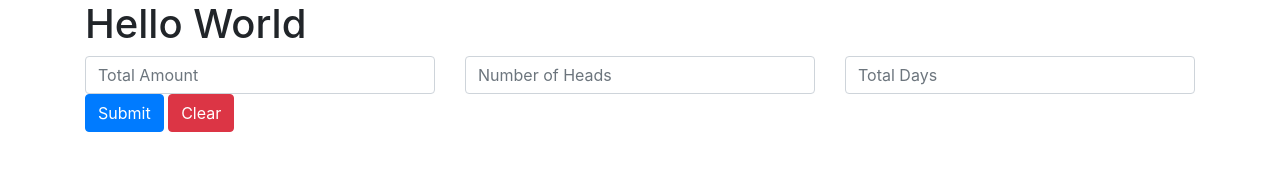
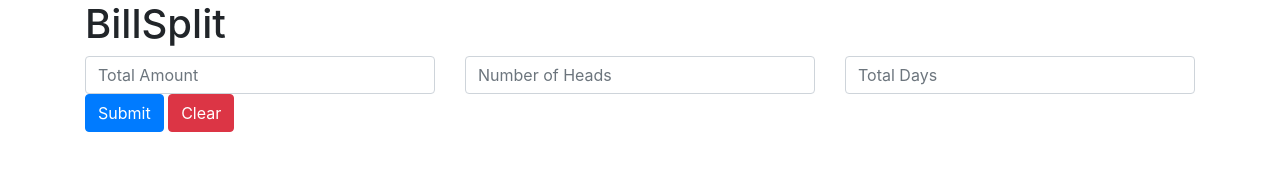
Before and after one commit to mjaybaig/billsplit, a website: page index.html in a window 1280 px wide. Drawn offline with nearby package versions, Linux system fonts and the light colour scheme.

Commit message:
Fix title

```diff
--- a/index.html
+++ b/index.html
@@ -4,14 +4,14 @@
     <meta charset="UTF-8">
     <meta name="viewport" content="width=device-width, initial-scale=1.0">
     <meta http-equiv="X-UA-Compatible" content="ie=edge">
-    <title>Document</title>
+    <title>Bill-Split - An App by M Jameel Baig</title>
     <!-- <link rel="stylesheet" href="css/bootstrap.min.css"> -->
     <link rel="stylesheet" href="https://stackpath.bootstrapcdn.com/bootstrap/4.3.1/css/bootstrap.min.css" integrity="sha384-ggOyR0iXCbMQv3Xipma34MD+dH/1fQ784/j6cY/iJTQUOhcWr7x9JvoRxT2MZw1T" crossorigin="anonymous">
     <script src="public/js/main.js"></script>
 </head>
 <body>
     <div class="container">
-        <h1>Hello World</h1>
+        <h1>BillSplit</h1>
         <form>
             <div class="row">
                 <div class="col-md">
```
